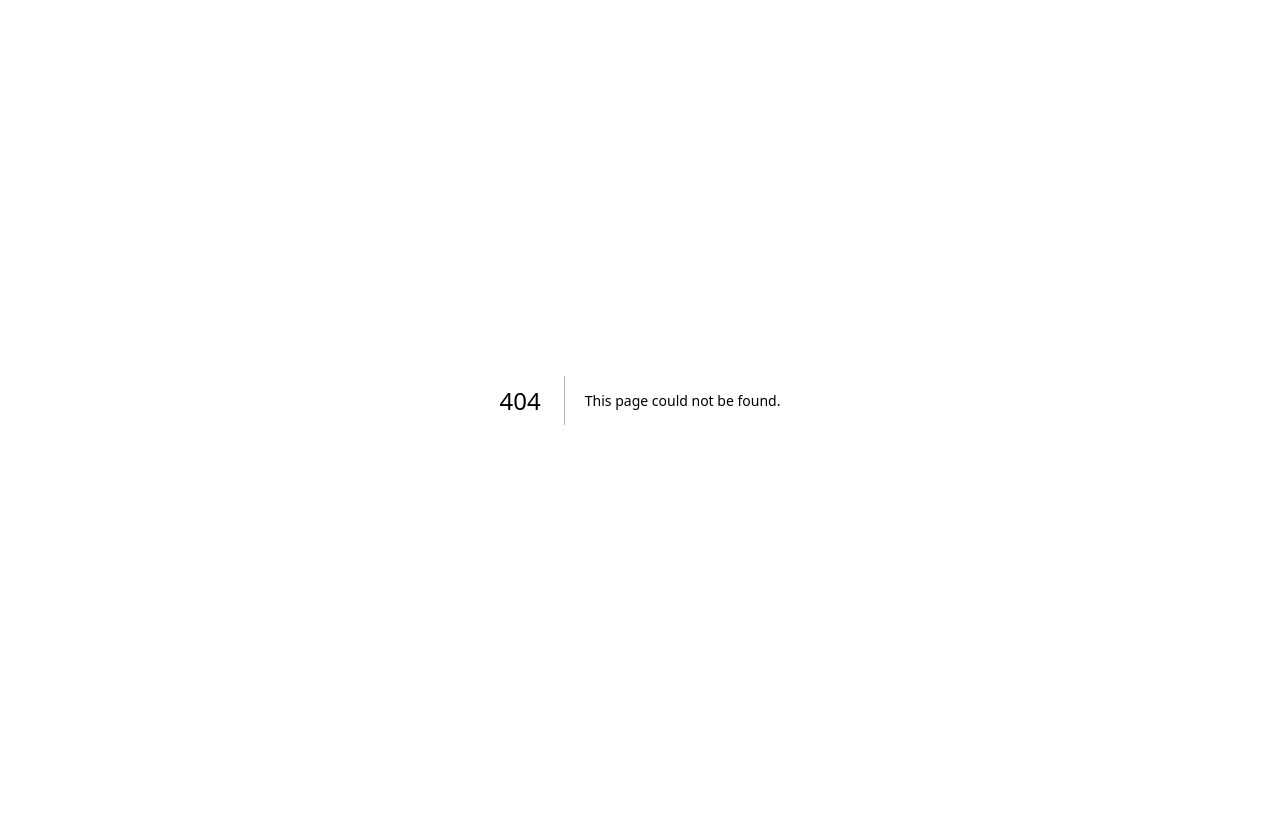
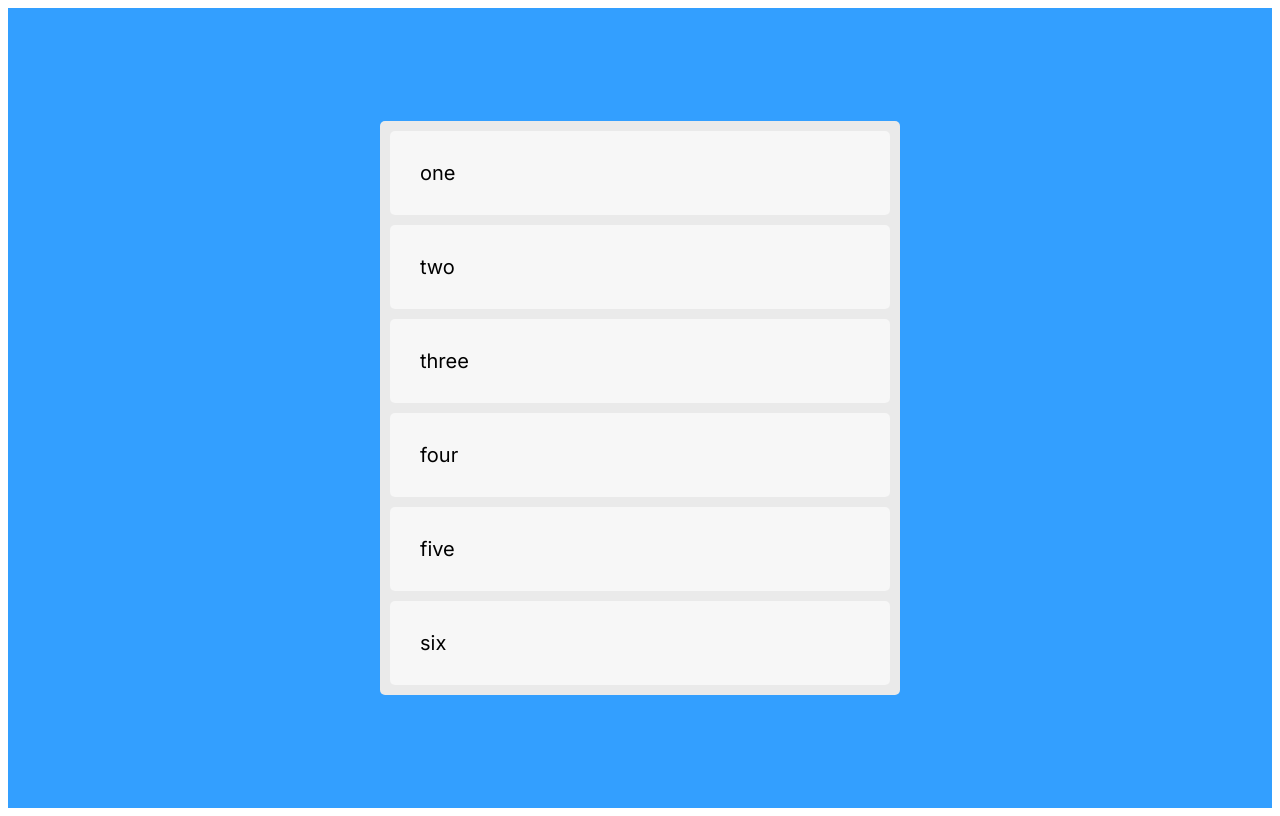
Before and after one commit to ssonnni/trello-clone, a Next.js app: page /drag-drop in a window 1280 px wide. Before the commit this address had no page. Built offline with nearby package versions, Linux system fonts and the light colour scheme.

Commit message:
learn drag/drop

```diff
--- a/next.config.js
+++ b/next.config.js
@@ -1,4 +1,6 @@
 /** @type {import('next').NextConfig} */
-const nextConfig = {}
+const nextConfig = {
+  reactStrictMode: false,
+};
 
-module.exports = nextConfig
+module.exports = nextConfig;
--- a/package.json
+++ b/package.json
@@ -11,6 +11,7 @@
   "dependencies": {
     "next": "14.0.1",
     "react": "^18",
+    "react-beautiful-dnd": "^13.1.1",
     "react-dom": "^18",
     "recoil": "^0.7.7",
     "styled-components": "^6.1.0"
@@ -18,6 +19,7 @@
   "devDependencies": {
     "@types/node": "^20",
     "@types/react": "^18",
+    "@types/react-beautiful-dnd": "^13.1.6",
     "@types/react-dom": "^18",
     "eslint": "^8",
     "eslint-config-next": "14.0.1",
--- /dev/null
+++ b/src/app/drag-drop/page.tsx
@@ -0,0 +1,68 @@
+"use client";
+
+import { DragDropContext, Draggable, Droppable } from "react-beautiful-dnd";
+import styled from "styled-components";
+
+const DragDrop = () => {
+  const onDragEnd = () => {};
+
+  const toDos = ["one", "two", "three", "four", "five", "six"];
+
+  return (
+    <DragDropContext onDragEnd={onDragEnd}>
+      <Wrapper>
+        <Droppable droppableId="one">
+          {(dropEvent) => (
+            <CardList ref={dropEvent.innerRef} {...dropEvent.droppableProps}>
+              {toDos.map((todo, index) => (
+                <Draggable draggableId={todo} index={index} key={todo}>
+                  {(dragEvent) => (
+                    <Card
+                      ref={dragEvent.innerRef}
+                      {...dragEvent.draggableProps}
+                      {...dragEvent.dragHandleProps}
+                    >
+                      {todo}
+                    </Card>
+                  )}
+                </Draggable>
+              ))}
+              {/* 카드리스트 영역 사이즈 유지 */}
+              {dropEvent.placeholder}
+            </CardList>
+          )}
+        </Droppable>
+      </Wrapper>
+    </DragDropContext>
+  );
+};
+
+export default DragDrop;
+
+const Wrapper = styled.section`
+  width: 100%;
+  height: 100vh;
+  background-color: ${(props) => props.theme.bgColor};
+
+  display: flex;
+  align-items: center;
+  justify-content: center;
+`;
+
+const CardList = styled.ul`
+  width: 500px;
+  min-height: 500px;
+  background-color: ${(props) => props.theme.cardListBgColor};
+  border-radius: 5px;
+  padding: 10px;
+  display: flex;
+  flex-direction: column;
+  gap: 10px;
+`;
+
+const Card = styled.div`
+  background-color: ${(props) => props.theme.cardBgColor};
+  border-radius: 5px;
+  padding: 30px;
+  font-size: 20px;
+`;
--- a/src/app/globals.css
+++ b/src/app/globals.css
@@ -1,9 +1,9 @@
 :root {
   --max-width: 1100px;
   --border-radius: 12px;
-  --font-mono: ui-monospace, Menlo, Monaco, 'Cascadia Mono', 'Segoe UI Mono',
-    'Roboto Mono', 'Oxygen Mono', 'Ubuntu Monospace', 'Source Code Pro',
-    'Fira Mono', 'Droid Sans Mono', 'Courier New', monospace;
+  --font-mono: ui-monospace, Menlo, Monaco, "Cascadia Mono", "Segoe UI Mono",
+    "Roboto Mono", "Oxygen Mono", "Ubuntu Monospace", "Source Code Pro",
+    "Fira Mono", "Droid Sans Mono", "Courier New", monospace;
 
   --foreground-rgb: 0, 0, 0;
   --background-start-rgb: 214, 219, 220;
@@ -105,3 +105,8 @@ a {
     color-scheme: dark;
   }
 }
+ul,
+li {
+  list-style-type: none;
+
+}
--- a/src/app/layout.tsx
+++ b/src/app/layout.tsx
@@ -1,6 +1,8 @@
 "use client";
 import { Inter } from "next/font/google";
 import { RecoilRoot } from "recoil";
+import { ThemeProvider } from "styled-components";
+import { DefaultTheme } from './theme';
 
 const inter = Inter({ subsets: ["latin"] });
 
@@ -10,10 +12,12 @@ export default function RootLayout({
   children: React.ReactNode;
 }) {
   return (
-    <RecoilRoot>
-      <html lang="en">
-        <body className={inter.className}>{children}</body>
-      </html>
-    </RecoilRoot>
+    <ThemeProvider theme={DefaultTheme}>
+      <RecoilRoot>
+        <html lang="en">
+          <body className={inter.className}>{children}</body>
+        </html>
+      </RecoilRoot>
+    </ThemeProvider>
   );
 }
--- /dev/null
+++ b/src/app/theme.ts
@@ -0,0 +1,17 @@
+import "styled-components";
+
+declare module "styled-components" {
+  export interface DefaultTheme {
+    bgColor: string;
+    cardListBgColor: string;
+    cardBgColor: string;
+  }
+}
+
+export const DefaultTheme = {
+  bgColor: "#339FFF",
+  cardListBgColor: "#EAEAEA",
+  cardBgColor: "#F7F7F7",
+};
+// 마크업 요소가 있으면 .tsx
+// 마크업 요소가 없다면 .ts
```
Also changed, not shown: 1 other file (tests, documents, lock files or other folders).
